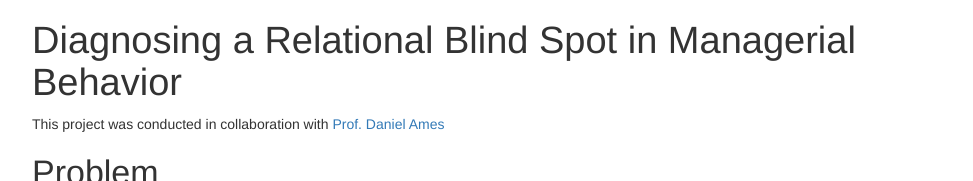
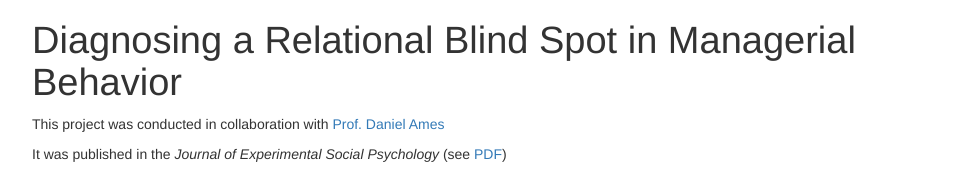
Before and after one commit to deanbaltiansky/portfolio-managerial-dominance, a plain HTML site: page docs/index.html in a window 1280 px wide. Shown: the top 181 px of the page, without its empty margins (153-1126 px from the left). Drawn offline with nearby package versions, Linux system fonts and the light colour scheme; some packages are replaced by stand-ins of ours.

Commit message:
update 1/29

```diff
--- a/docs/index.html
+++ b/docs/index.html
@@ -169,6 +169,9 @@
 <p>This project was conducted in collaboration with
 <a href="https://business.columbia.edu/faculty/people/daniel-ames" target="_blank">Prof. Daniel
 Ames</a></p>
+<p>It was published in the <em>Journal of Experimental Social
+Psychology</em> (see
+<a href="https://deanbaltiansky.com/assets/baltiansky-ames_dominance-through-the-lens-of-a-competitive-worldview.pdf" target="_blank">PDF</a>)</p>
 <div id="problem" class="section level1">
 <h1>Problem</h1>
 <div
```
Also changed, not shown: 1 other file.
